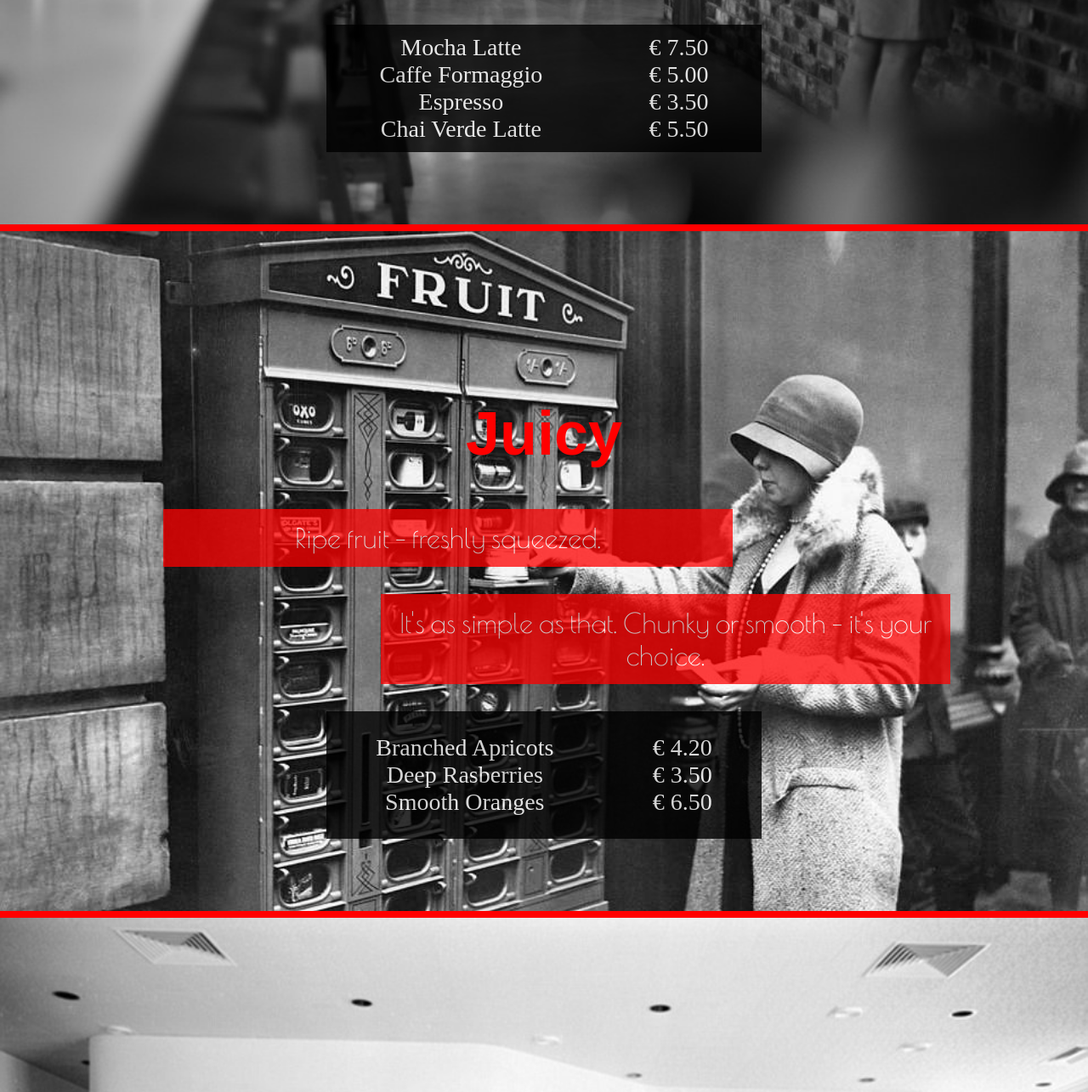
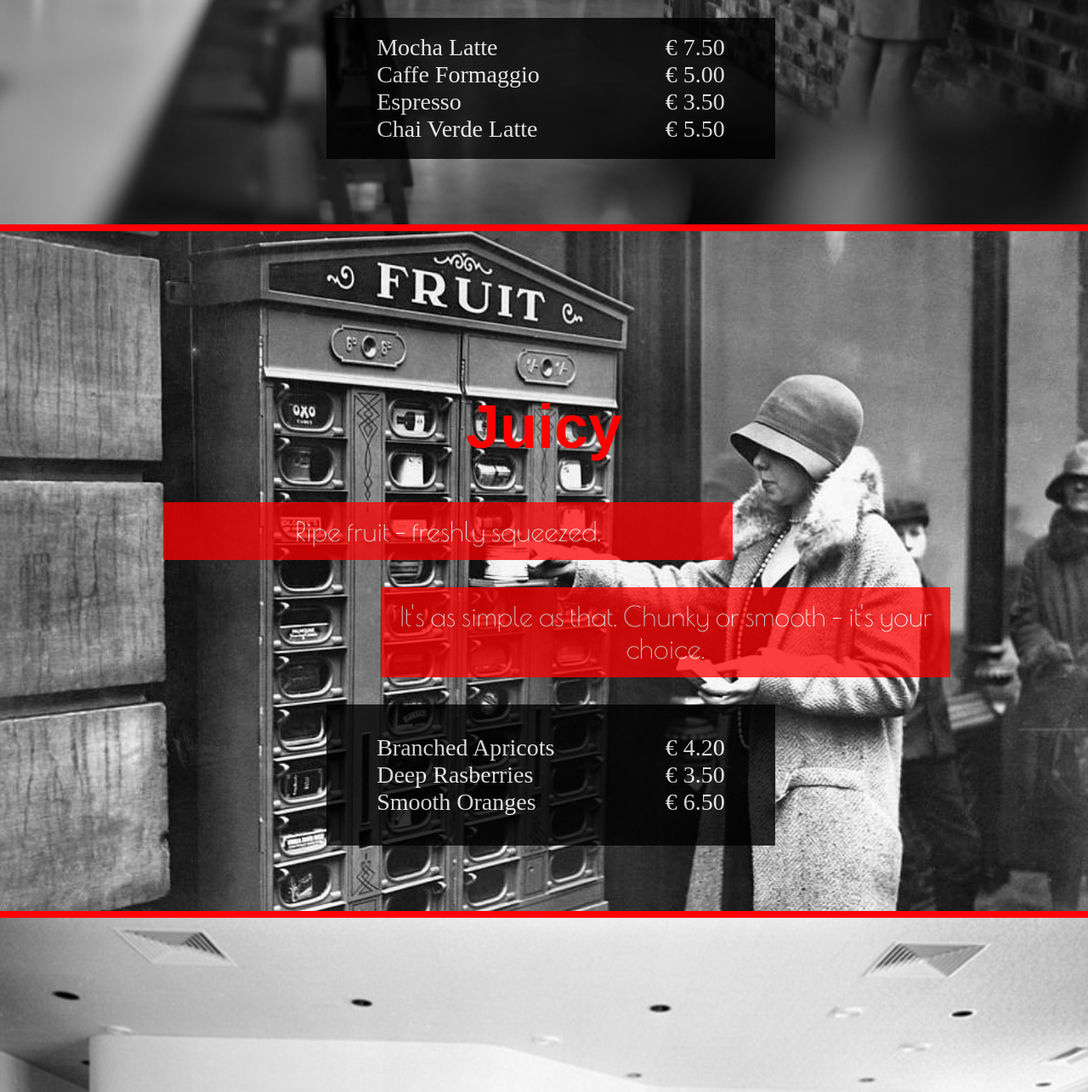
Before and after one commit to edvard01/lexicon-cafe-retro, a plain HTML site: page index.html in a window 1280 px wide. Shown: the part 536-1821 px from the top of the page at 85% size. Drawn offline with nearby package versions, Linux system fonts and the light colour scheme; a web font is replaced by a local one.

Commit message:
moved price box text to left or right side depending on which side of the box they are on, also added padding

```diff
--- a/css/style.css
+++ b/css/style.css
@@ -134,11 +134,19 @@ body {
   margin-left: 30%;
   margin-right: 30%;
   font-size: 28px;
+  padding: 8px;
 }
 
-.price-box-item {
+.price-box-left {
   justify-content: center;
   flex-grow: 1;
-  padding-top: 16px;
-  padding-bottom: 16px;
+  text-align: left;
+  padding-left: 10%;
 }
+
+.price-box-right {
+  justify-content: center;
+  flex-grow: 1;
+  text-align: right;
+  padding-right: 10%;
+}
--- a/index.html
+++ b/index.html
@@ -28,13 +28,13 @@
           We give you that perfect cup every time.
         </p>
         <div class="price-box">
-          <div class="price-box-item">
+          <div class="price-box-left">
             Mocha Latte <br />
             Caffe Formaggio <br />
             Espresso <br />
             Chai Verde Latte
           </div>
-          <div class="price-box-item">
+          <div class="price-box-right">
             € 7.50 <br />
             € 5.00 <br />
             € 3.50 <br />
@@ -51,12 +51,12 @@
           It's as simple as that. Chunky or smooth - it's your choice.
         </p>
         <div class="price-box">
-          <div class="price-box-item">
+          <div class="price-box-left">
             Branched Apricots <br />
             Deep Rasberries <br />
             Smooth Oranges
           </div>
-          <div class="price-box-item">
+          <div class="price-box-right">
             € 4.20 <br />
             € 3.50 <br />
             € 6.50
@@ -72,12 +72,12 @@
           Use our fast WiFi. Borrow a newspaper or a novel.
         </p>
         <div class="price-box">
-          <div class="price-box-item">
+          <div class="price-box-left">
             Mon-Sun <br />
             Caffe Retro <br />
             0123-45 67 89
           </div>
-          <div class="price-box-item">
+          <div class="price-box-right">
             8am – 11pm <br />
             Canto VI <br />
             caffe@lorem.pge
```
